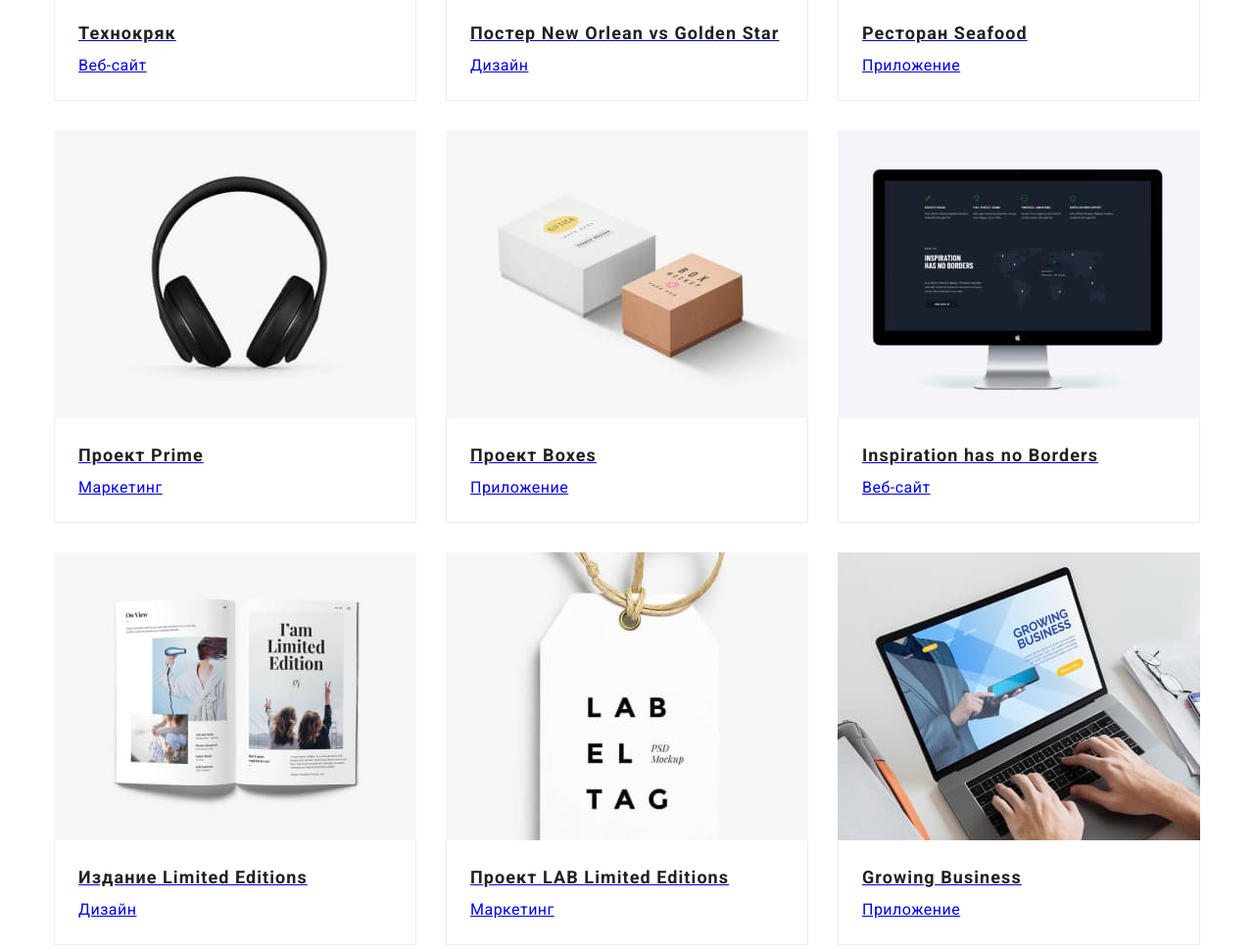
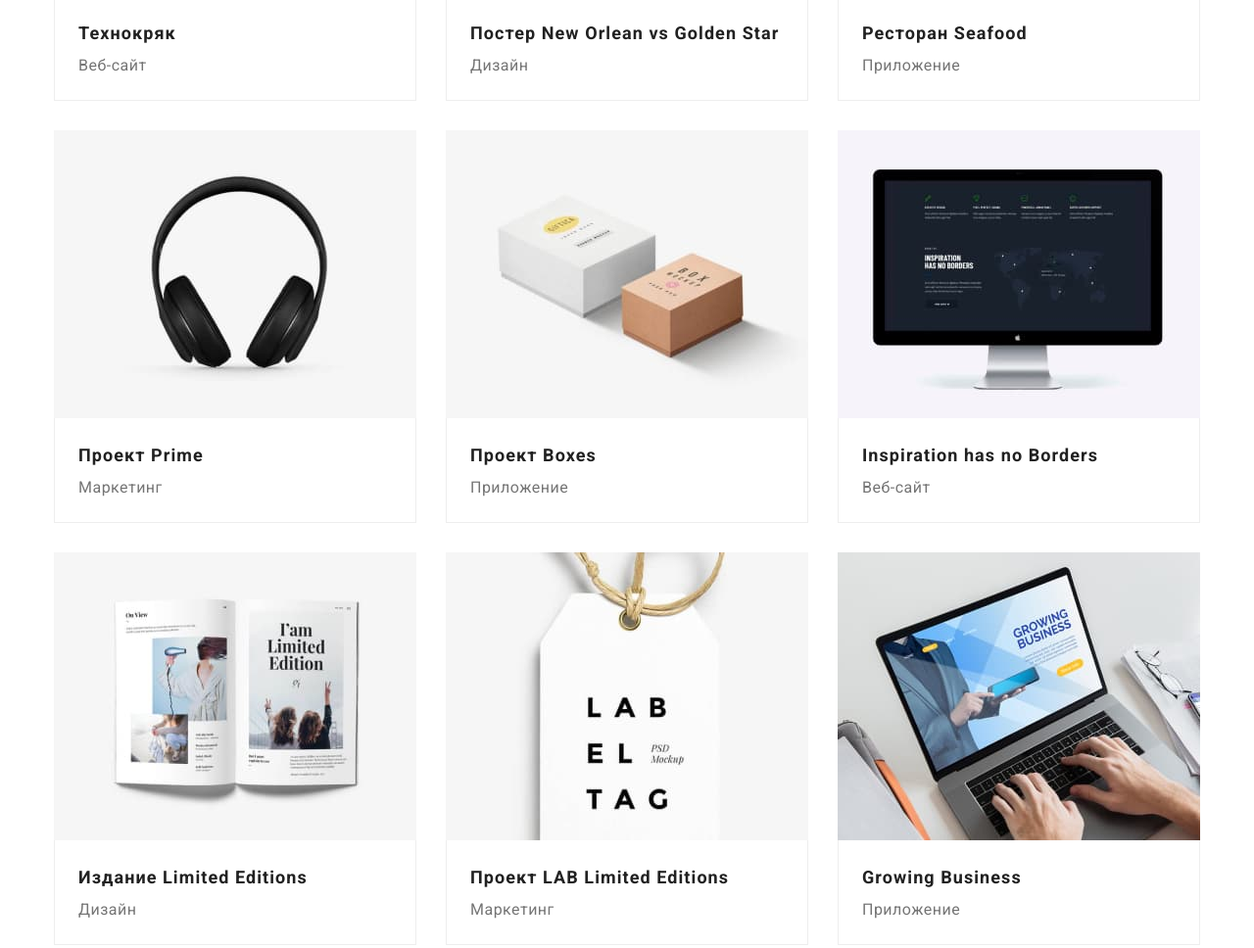
Before and after one commit to morysol/goit-markup-hw-04, a plain HTML site: page portfolio.html in a window 1280 px wide. Shown: the part 560-1528 px from the top of the page at 98% size. Drawn offline with Linux system fonts and the light colour scheme.

Commit message:
fixed final

```diff
--- a/css/styles.css
+++ b/css/styles.css
@@ -141,6 +141,9 @@ img {
 
   background-image: linear-gradient(to top, rgba(47, 48, 58, 0.4), rgba(47, 48, 58, 0.4)),
     url('../images/hero-bg.jpg');
+  background-repeat: no-repeat;
+  background-position: center;
+  background-repeat: no-repeat;
 }
 
 /* file index.html */
@@ -235,11 +238,6 @@ img {
 
   letter-spacing: 0.06em;
   color: var(--color-H2);
-}
-.portfolio-list {
-  font-size: 16px;
-  line-height: 1.87;
-  letter-spacing: 0.03em;
 }
 
 .nav-link:hover,
@@ -566,13 +564,17 @@ ul {
   margin-bottom: 50px;
 }
 
-.top-bar-item + .top-bar-item {
-  margin-left: 8px;
-}
-
 .portfolio-list {
   display: flex;
   flex-wrap: wrap;
+}
+
+.portfolio-list a {
+  text-decoration: none;
+}
+
+.top-bar-item + .top-bar-item {
+  margin-left: 8px;
 }
 
 .portfolio-card {
@@ -605,3 +607,18 @@ ul {
   border-bottom: 1px solid var(--color-portfolio-card);
   padding: 20px 24px;
 }
+
+.portfolio-title {
+  font-size: 18px;
+  line-height: 2;
+  letter-spacing: 0.06em;
+
+  color: var(--color-H2);
+}
+
+.portfolio-card-txt {
+  font-size: 16px;
+  line-height: 1.87;
+  letter-spacing: 0.03em;
+  color: var(--color-body-txt);
+}
--- a/portfolio.html
+++ b/portfolio.html
@@ -85,7 +85,7 @@
                 <img src="./images/portfolio1.jpg" alt="image our portfolio 1" width="370" />
                 <div class="portfolio-card-footer">
                   <h2 class="portfolio-title">Технокряк</h2>
-                  <p>Веб-сайт</p>
+                  <p class="portfolio-card-txt">Веб-сайт</p>
                 </div>
               </a>
             </li>
@@ -94,7 +94,7 @@
                 <img src="./images/portfolio2.jpg" alt="image our portfolio 2" width="370" />
                 <div class="portfolio-card-footer">
                   <h2 class="portfolio-title">Постер New Orlean vs Golden Star</h2>
-                  <p>Дизайн</p>
+                  <p class="portfolio-card-txt">Дизайн</p>
                 </div>
               </a>
             </li>
@@ -103,7 +103,7 @@
                 <img src="./images/portfolio3.jpg" alt="image our portfolio 3" width="370" />
                 <div class="portfolio-card-footer">
                   <h2 class="portfolio-title">Ресторан Seafood</h2>
-                  <p>Приложение</p>
+                  <p class="portfolio-card-txt">Приложение</p>
                 </div>
               </a>
             </li>
@@ -112,7 +112,7 @@
                 <img src="./images/portfolio4.jpg" alt="image our portfolio 4" width="370" />
                 <div class="portfolio-card-footer">
                   <h2 class="portfolio-title">Проект Prime</h2>
-                  <p>Маркетинг</p>
+                  <p class="portfolio-card-txt">Маркетинг</p>
                 </div>
               </a>
             </li>
@@ -121,7 +121,7 @@
                 <img src="./images/portfolio5.jpg" alt="image our portfolio 5" width="370" />
                 <div class="portfolio-card-footer">
                   <h2 class="portfolio-title">Проект Boxes</h2>
-                  <p>Приложение</p>
+                  <p class="portfolio-card-txt">Приложение</p>
                 </div>
               </a>
             </li>
@@ -130,7 +130,7 @@
                 <img src="./images/portfolio6.jpg" alt="image our portfolio 6" width="370" />
                 <div class="portfolio-card-footer">
                   <h2 class="portfolio-title">Inspiration has no Borders</h2>
-                  <p>Веб-сайт</p>
+                  <p class="portfolio-card-txt">Веб-сайт</p>
                 </div>
               </a>
             </li>
@@ -139,7 +139,7 @@
                 <img src="./images/portfolio7.jpg" alt="image our portfolio 7" width="370" />
                 <div class="portfolio-card-footer">
                   <h2 class="portfolio-title">Издание Limited Editions</h2>
-                  <p>Дизайн</p>
+                  <p class="portfolio-card-txt">Дизайн</p>
                 </div>
               </a>
             </li>
@@ -148,7 +148,7 @@
                 <img src="./images/portfolio8.jpg" alt="image our portfolio 8" width="370" />
                 <div class="portfolio-card-footer">
                   <h2 class="portfolio-title">Проект LAB Limited Editions</h2>
-                  <p>Маркетинг</p>
+                  <p class="portfolio-card-txt">Маркетинг</p>
                 </div>
               </a>
             </li>
@@ -157,7 +157,7 @@
                 <img src="./images/portfolio9.jpg" alt="image our portfolio 9" width="370" />
                 <div class="portfolio-card-footer">
                   <h2 class="portfolio-title">Growing Business</h2>
-                  <p>Приложение</p>
+                  <p class="portfolio-card-txt">Приложение</p>
                 </div>
               </a>
             </li>
```
